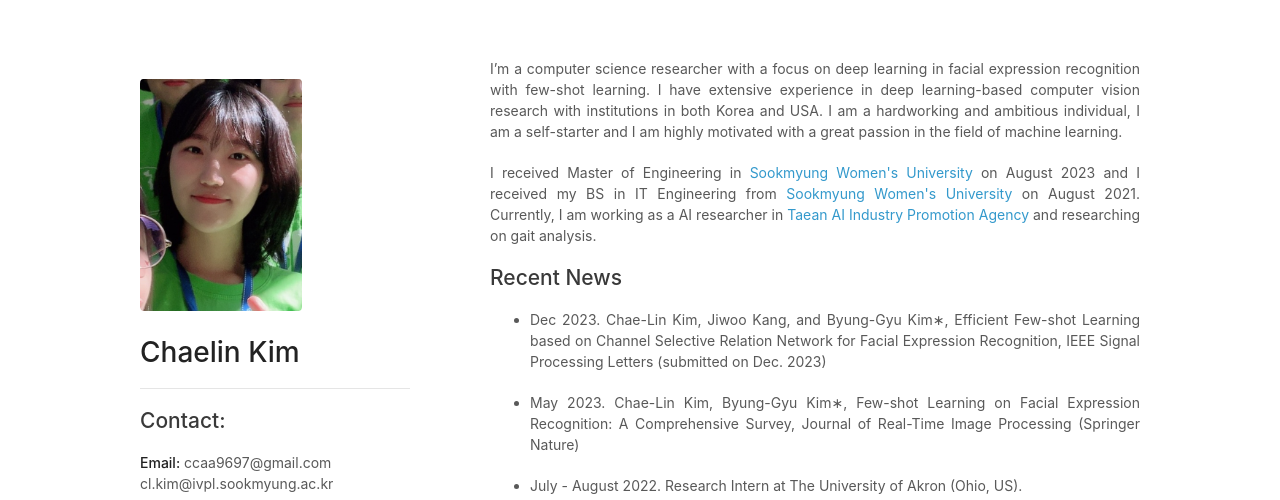
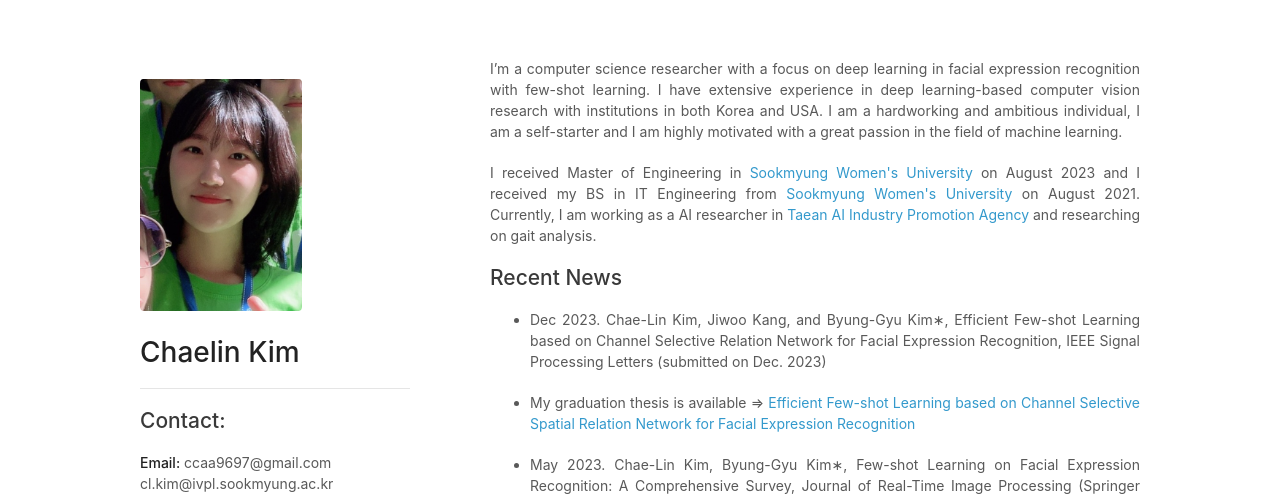
Before and after one commit to chaelin0722/introduction, a plain HTML site: page index.html in a window 1280 px wide. Shown: the top 500 px of the page. Drawn offline with Linux system fonts and the light colour scheme; a script that the page names is missing.

Commit message:
Update index.html

```diff
--- a/index.html
+++ b/index.html
@@ -54,6 +54,7 @@
    	 I received Master of Engineering in <a href="https://www.sookmyung.ac.kr/sites/sookmyungen/index.do">Sookmyung Women's University</a> on August 2023 and I received my BS in IT Engineering from <a href="https://www.sookmyung.ac.kr/sites/sookmyungen/index.do">Sookmyung Women's University</a> on August 2021.
 
 
+
 	Currently, I am working as a AI researcher in <a href="http://taiipa.or.kr/">Taean AI Industry Promotion Agency</a> and researching on gait analysis.
 
 	<br>
@@ -62,6 +63,10 @@
 
  	   <ul>
 	    	<li> Dec 2023. Chae-Lin Kim, Jiwoo Kang, and Byung-Gyu Kim∗, Efficient Few-shot Learning based on Channel Selective Relation Network for Facial Expression Recognition, IEEE Signal Processing Letters (submitted on Dec. 2023)
+
+	    </ul>
+             <ul>
+	    	<li>  My graduation thesis is available => <a href="https://dcollection.sookmyung.ac.kr/public_resource/pdf/000000071302_20231127195234.pdf">Efficient Few-shot Learning based on Channel Selective Spatial Relation Network for Facial Expression Recognition</a>
 
 	    </ul>
 
```
